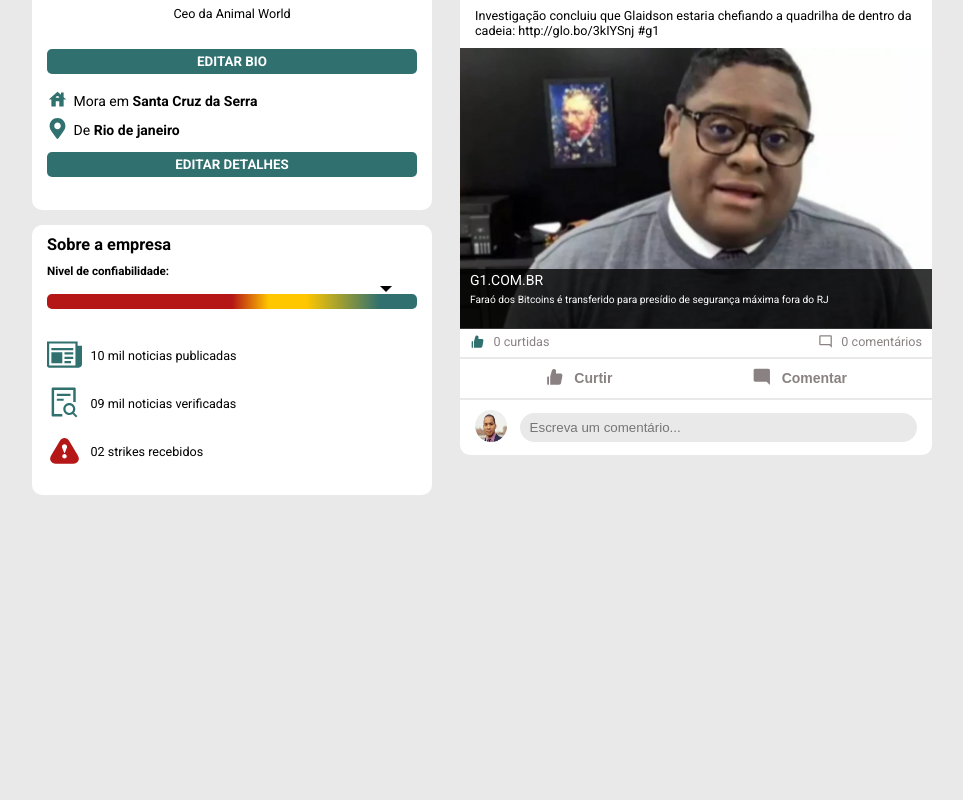
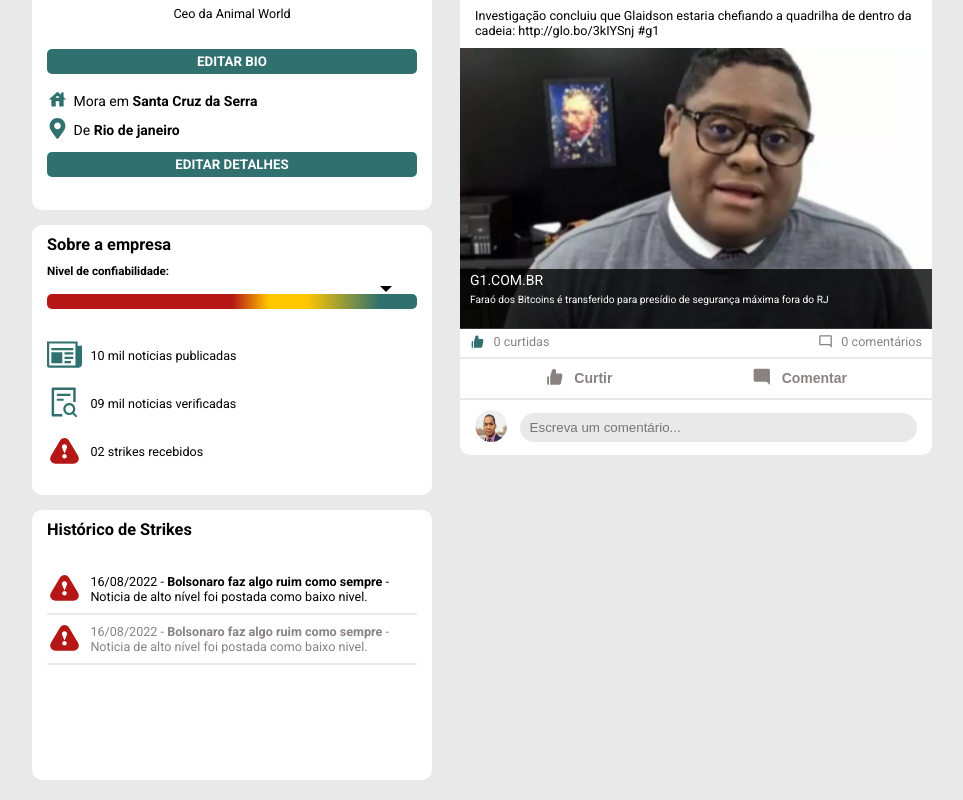
Before and after one commit to M-de-Mateus/verity, a React (Create React App) app: page /perfil in a window 1280 px wide. Shown: the part 585-1385 px from the top of the page, without its empty margins (158-1121 px from the left). Before the commit the page ends 1100 px from the top, so only its background shows below. Built offline with nearby package versions, Linux system fonts and the light colour scheme.

Commit message:
criando detalhes do pefil

```diff
--- a/src/pages/Perfil/index.js
+++ b/src/pages/Perfil/index.js
@@ -98,6 +98,28 @@ export default function Perfil(){
                             </div>
                         </div>
                     </div>
+                    <div className='user-information'>
+                        <h3>Histórico de Strikes</h3>
+                        <br/>
+                        <div className='enterprise-list-info'>
+                            <div className='enterprise-info-icon'>
+                                <TiWarning size='2.5em' color='rgb(181,22,22)'/>
+                            </div>
+                            <div className='enterprise-text-info'>
+                                <p>16/08/2022 - <strong>Bolsonaro faz algo ruim como sempre</strong> - Noticia de alto nível foi postada como baixo nivel.</p>
+                            </div>
+                        </div>
+                        <hr color='#e9e9e9'/>
+                        <div className='enterprise-list-info'>
+                            <div className='enterprise-info-icon'>
+                                <TiWarning size='2.5em' color='rgb(181,22,22)'/>
+                            </div>
+                            <div className='enterprise-text-info-expired'>
+                                <p>16/08/2022 - <strong>Bolsonaro faz algo ruim como sempre</strong> - Noticia de alto nível foi postada como baixo nivel.</p>
+                            </div>
+                        </div>
+                        <hr color='#e9e9e9'/>
+                    </div>
                 </div>
                 <div className='user-profile-area-column'>
                     <div className='feed-posts'>
--- a/src/pages/Perfil/perfil.css
+++ b/src/pages/Perfil/perfil.css
@@ -224,6 +224,11 @@
     font-size: .9em;
 }
 
+.enterprise-text-info-expired{
+    font-size: .9em;
+    color: #8a8282;
+}
+
 .user-information:last-child{
     margin-bottom: 20px;
 }
```
